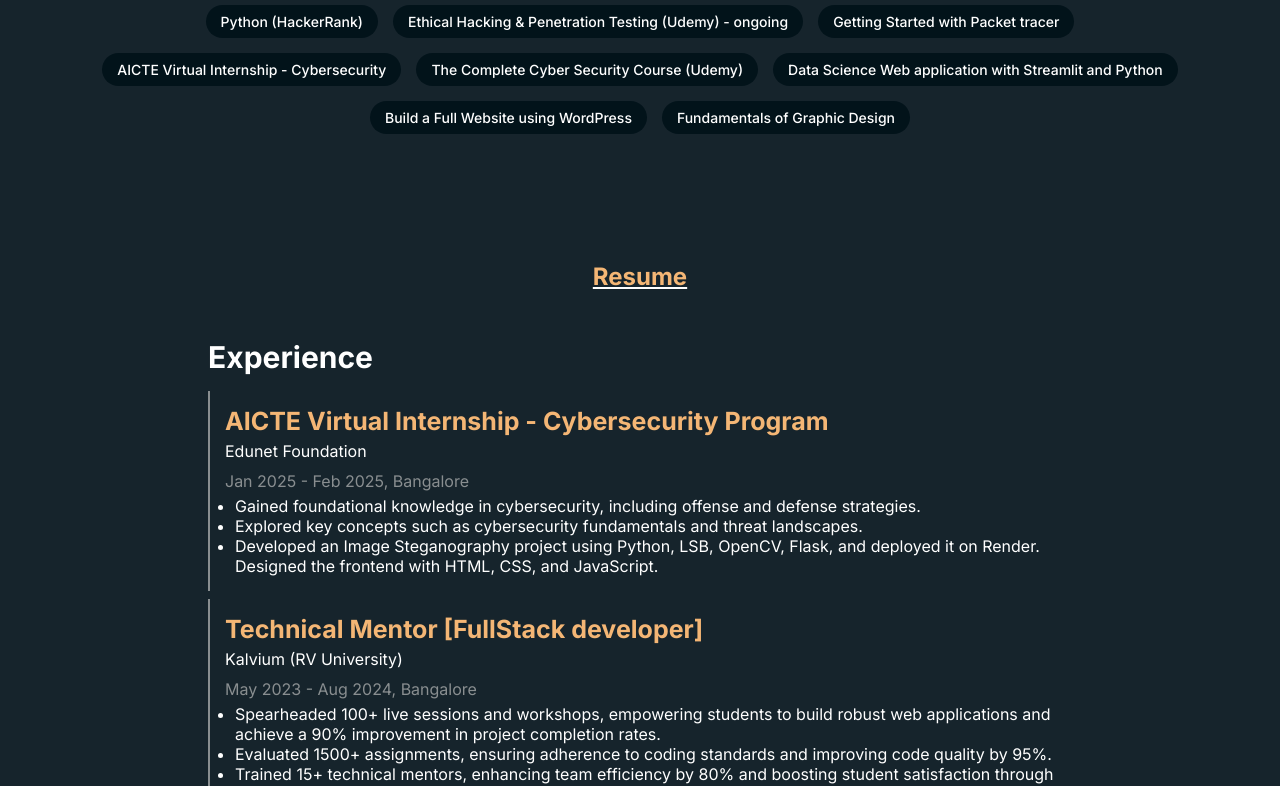
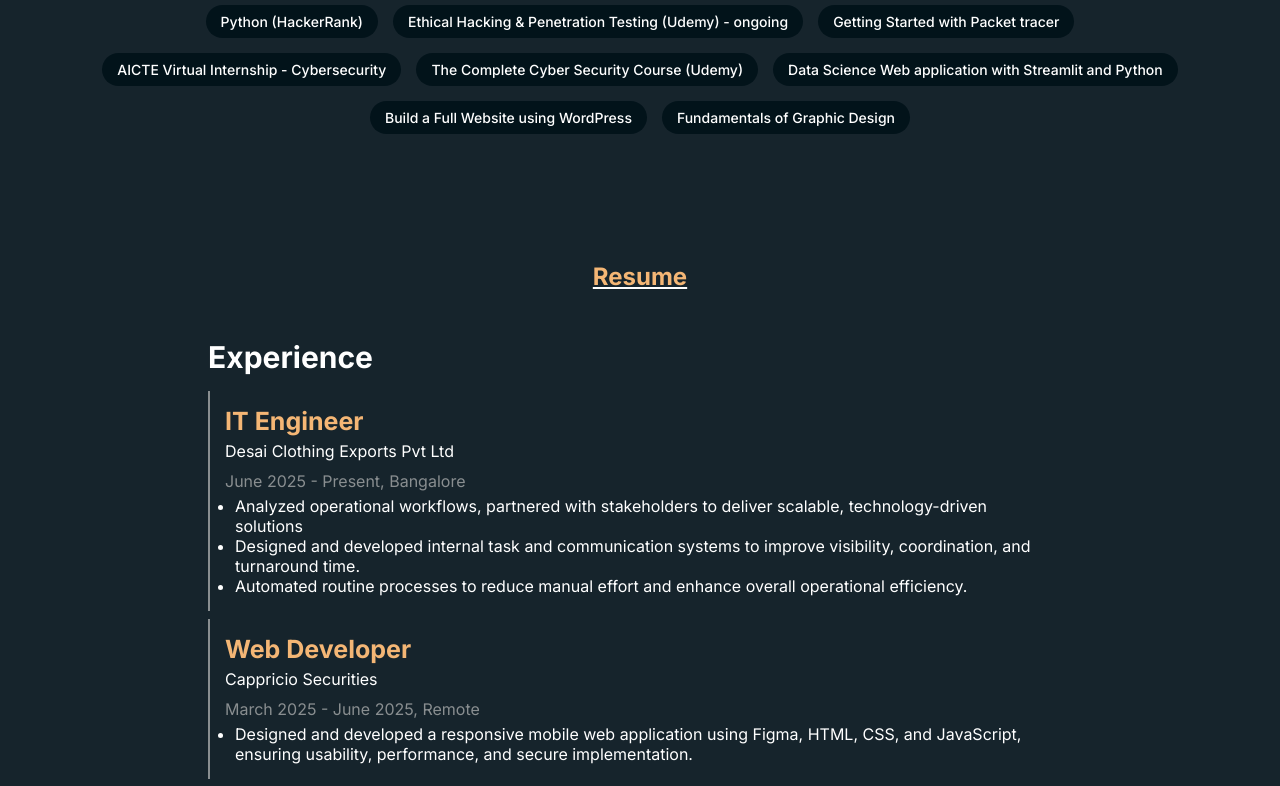
Before and after one commit to kutty023/MyPortfolio, a React (Vite) app in the folder portfolio/: page / in a window 1280 px wide. Shown: the part 2000-2786 px from the top of the page. Built offline with nearby package versions, Linux system fonts and the light colour scheme.

Commit message:
Updated the portfolio

```diff
--- a/portfolio/src/Pages/About.jsx
+++ b/portfolio/src/Pages/About.jsx
@@ -6,7 +6,7 @@
 
   const handleDownload = () => {
     const link = document.createElement('a');
-    link.href = '/FullstackDeveloper_Arthi_Resume.pdf';
+    link.href = '/Arthi.Resume.pdf';
     link.download = 'Arthi_CV.pdf';
     document.body.appendChild(link);
     link.click();
@@ -28,7 +28,7 @@
             </div>
             <div className="about-content">
               <p className="about-description" >
-              Results-oriented Full-Stack Developer with a strong foundation in cybersecurity principles (CCNA certified). Proven ability to build robust and user-friendly web applications using the MERN stack, coupled with a keen understanding of network security and ethical hacking practices. Adept at problem-solving and dedicated to delivering high-quality, efficient solutions. Proficient in Python and committed to continuous learning, with a focus on building innovative and impactful web solutions that bridge the gap between development and security.
+              Front-end-focused Full Stack Engineer with hands-on experience designing, developing, and deploying scalable web applications and internal tools using MERN stack. Proven ability to analyze business requirements, architect user-centric UI/UX solutions, and implement secure, high-performance systems. Experienced mentor with expertise in design systems, accessibility, code quality, system fundamentals, and cross-functional collaboration.
               </p>
               <p className="language-skills"><strong>Languages : &nbsp; </strong>English, Kannada, Tamil, Hindi, Telugu </p>
               <button id='download-btn' onClick={handleDownload}>Download CV</button>
--- a/portfolio/src/Pages/Home.jsx
+++ b/portfolio/src/Pages/Home.jsx
@@ -13,7 +13,7 @@
           <h3 id='home-wlcm'>Hi, I'm </h3>
           <h1 id='home-name'> ARTHI R</h1>
           <p id='home-designation'>
-          Full-Stack Developer | UI/UX Designer | Cybersecurity Enthusiast | CCNA Certified
+          Full-Stack Developer | UI/UX Designer | Cybersecurity Enthusiast
           </p>
         </div>
       </section>
--- a/portfolio/src/Pages/Projects.jsx
+++ b/portfolio/src/Pages/Projects.jsx
@@ -5,25 +5,30 @@
 function Project(){
     const projectsData = [
         {
-            title : "Nove",
+            title : "Taskmanger (Ongoing)",
+            desc : ["Designed end-to-end user flows and high-fidelity UI for a role-based task management platform. Built scalable design systems and reusable UI patterns focused on clarity, usability, and accessibility."],
+            github : "https://github.com/kutty023/task-manager"
+        },
+        {
+            title : "Nove (Ongoing)",
             desc : ["Designed and developing a full-stack MERN application for novelists to post and engage with their original works, featuring likes, comments, sharing, and user interaction features.","Tech Stack : Figma, React.js, Node.js, Express.js, MongoDB, Git, GitHub, VSCode"],
             github : "https://github.com/kutty023/Nove"
         },
         {
-            title : " MyPortfolio", desc : ["Designed a fully responsive and interactive personal portfolio which highlights my projects, expertise, certifications, etc, in a structured and visually appealing format. Implemented smooth scroll-based navigation, and optimized the layout for seamless mobile responsiveness ", "Tech Stack : HTML, CSS, JavaScript, React.js, CSS, Vercel, Git, Figma"], github : "https://github.com/kutty023/MyPortfolio"
+            title : " MyPortfolio",
+            desc : ["Designed a fully responsive and interactive personal portfolio which highlights my projects, expertise, certifications, etc, in a structured and visually appealing format. Implemented smooth scroll-based navigation, and optimized the layout for seamless mobile responsiveness ", "Tech Stack : HTML, CSS, JavaScript, React.js, CSS, Vercel, Git, Figma"],
+            github : "https://github.com/kutty023/MyPortfolio"
         },
         {
-            title : "OTP Generation", desc : ["This project showcases different Python-based OTP generation methods, ranging from basic pseudo-random generators to secure cryptographic and time-based OTPs", "Tech Stack : HTML, CSS, JavaScript, Flask, Fetch API (JS), Render, Gunicorn"], github : "https://github.com/kutty023/OTP-Generator"
+            title : "OTP Generation",
+            desc : ["This project showcases different Python-based OTP generation methods, ranging from basic pseudo-random generators to secure cryptographic and time-based OTPs", "Tech Stack : HTML, CSS, JavaScript, Flask, Fetch API (JS), Render, Gunicorn"],
+            github : "https://github.com/kutty023/OTP-Generator"
         },
         {
-            title : "Secure Data Hiding in Image Using Steganography", desc : ["This project provides a secure method to hide and retrieve messages within images using steganography. It enables users to encrypt text messages inside images using a password and later decrypt them using the same password. The implementation includes both frontend and backend components to facilitate seamless encryption and decryption.", "Teach Stack : Python, LSB, OpenCV, Flask, HTML, CSS, and JavaScript, Render."], github : "https://github.com/kutty023/Secure-Data-Hiding-in-Image-Using-Steganography/"
-        },
-        {
-            title : "MyPortfolio", desc : ["Designed the portfolio using figma"], github : "https://www.figma.com/design/LoWLacffGNWbPrk5pyoMpT/Portfolio(Arthi)?t=7FAdGeGjIx6Uw8My-0"
-        },
-        {
-            title : "Nove", desc : ["Designing the website for the nove project"], github : "https://www.figma.com/design/hun3pxApDFbHwlrRdvkAiX/Novelist?node-id=0-1&p=f&t=7FAdGeGjIx6Uw8My-0"
-        },
+            title : "Secure Data Hiding in Image Using Steganography",
+            desc : ["This project provides a secure method to hide and retrieve messages within images using steganography. It enables users to encrypt text messages inside images using a password and later decrypt them using the same password. The implementation includes both frontend and backend components to facilitate seamless encryption and decryption.", "Teach Stack : Python, LSB, OpenCV, Flask, HTML, CSS, and JavaScript, Render."],
+            github : "https://github.com/kutty023/Secure-Data-Hiding-in-Image-Using-Steganography/"
+        }
     ];
     return (
         <div className="container">
--- a/portfolio/src/Pages/Resume.jsx
+++ b/portfolio/src/Pages/Resume.jsx
@@ -5,38 +5,36 @@
   const experienceData = [
     {
       id: 1,
-      title: "AICTE Virtual Internship - Cybersecurity Program",
-      company: "Edunet Foundation",
-      date_and_location: "Jan 2025 - Feb 2025, Bangalore",
+      title: "IT Engineer",
+      company: "Desai Clothing Exports Pvt Ltd",
+      date_and_location: "June 2025 - Present, Bangalore",
       desc: [
-        "Gained foundational knowledge in cybersecurity, including offense and defense strategies.",
-        "Explored key concepts such as cybersecurity fundamentals and threat landscapes.",
-        "Developed an Image Steganography project using Python, LSB, OpenCV, Flask, and deployed it on Render. Designed the frontend with HTML, CSS, and JavaScript."
+        "Analyzed operational workflows, partnered with stakeholders to deliver scalable, technology-driven solutions",
+        "Designed and developed internal task and communication systems to improve visibility, coordination, and turnaround time.",
+        "Automated routine processes to reduce manual effort and enhance overall operational efficiency."
       ]
     },
     {
       id: 2,
-      title: "Technical Mentor [FullStack developer]",
-      company: "Kalvium (RV University)",
-      date_and_location: "May 2023 - Aug 2024, Bangalore",
+      title: "Web Developer",
+      company: "Cappricio Securities",
+      date_and_location: "March 2025 - June 2025, Remote",
       desc: [
-        "Spearheaded 100+ live sessions and workshops, empowering students to build robust web applications and achieve a 90% improvement in project completion rates.",
-        "Evaluated 1500+ assignments, ensuring adherence to coding standards and improving code quality by 95%.",
-        "Trained 15+ technical mentors, enhancing team efficiency by 80% and boosting student satisfaction through streamlined mentoring practices.",
-        "Mentored 120+ students in Data Structures & Algorithms (DSA) and full-stack development, facilitating skill-building in Python, JavaScript, React.js, Node.js, and MongoDB."
+        "Designed and developed a responsive mobile web application using Figma, HTML, CSS, and JavaScript, ensuring usability, performance, and secure implementation."
       ]
     },
     {
       id: 3,
-      title: "Technical Mentor Intern [Front-end developer]",
+      title: "Technical Mentor",
       company: "Kalvium",
-      date_and_location: "Mar 2023 - April 2023, Coimbatore",
+      date_and_location: "Mar 2023 - Aug 2024, Bangalore",
       desc: [
-        "Guided 25+ students in front-end development, achieving an 85% improvement in project quality and code maintainability.",
-        "Engineered a WhatsApp automation system using Google Apps Script, streamlining communication workflows and reducing response times by 70%.",
-        "Led Scrum ceremonies for a team of 10 interns, ensuring 100% on-time project delivery and fostering a culture of collaboration and accountability."
+        "Led technical mentoring across UI/UX design, full-stack web development, DSA, and core programming fundamentals, ensuring industry-aligned skill development.",
+        "Reviewed and evaluated 100+ UI/UX design files and multiple full-stack projects, delivering actionable feedback on usability, design systems, and code quality.",
+        "Contributed to a WhatsApp automation solution that improved response efficiency.",
+        "Supported sprint coordination and team collaboration activities."
       ]
-    }
+    },
   ];
 
   const educationData = [
```
Also changed, not shown: 2 other files (tests, documents, lock files or other folders).
